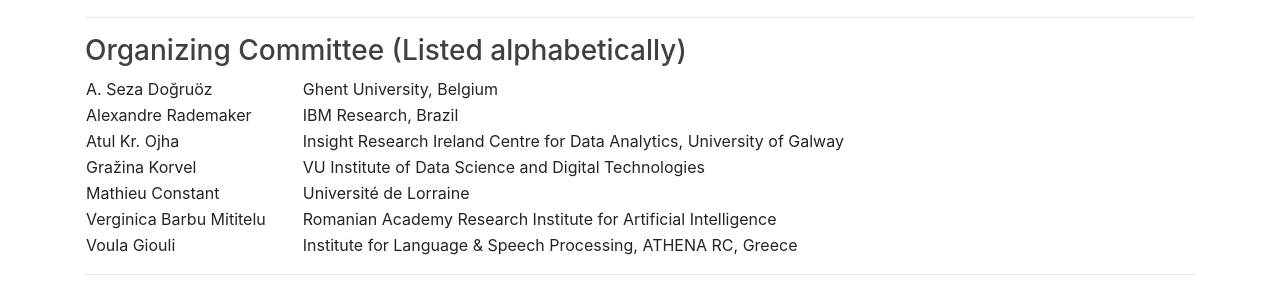
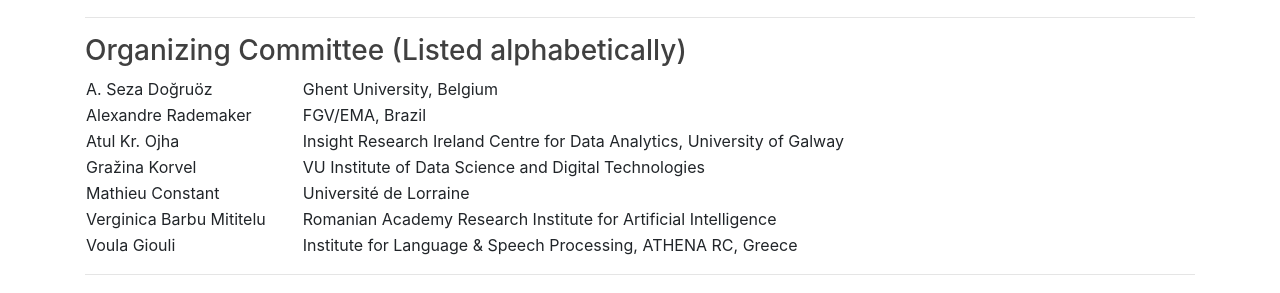
Before and after one commit to multiword/multiword.github.io, a Jekyll site: the page built from mwe2025/index.md, in a window 1280 px wide and 900 px high, scrolled down 3685 px. Shown: the part 155-448 px from the top of the window. Built offline with Jekyll 4.4.1, drawn with Linux system fonts in a browser that asks for light colours; comment, search, counter and statistics services are not loaded.

Commit message:
fixed affiliation

```diff
--- a/mwe2025/index.md
+++ b/mwe2025/index.md
@@ -176,7 +176,7 @@
 
 <table>
   <tr><td>A. Seza Doğruöz </td><td style="padding-left: 20px;">Ghent University, Belgium</td></tr>
-  <tr><td>Alexandre Rademaker </td><td style="padding-left: 20px;">IBM Research, Brazil</td></tr>
+  <tr><td>Alexandre Rademaker </td><td style="padding-left: 20px;">FGV/EMA, Brazil</td></tr>
   <tr><td>Atul Kr. Ojha </td><td style="padding-left: 20px;">Insight Research Ireland Centre for Data Analytics, University of Galway</td></tr>
   <tr><td>Gražina Korvel </td><td style="padding-left: 20px;">VU Institute of Data Science and Digital Technologies</td></tr>
   <tr><td>Mathieu Constant </td><td style="padding-left: 20px;">Université de Lorraine</td></tr>
```
